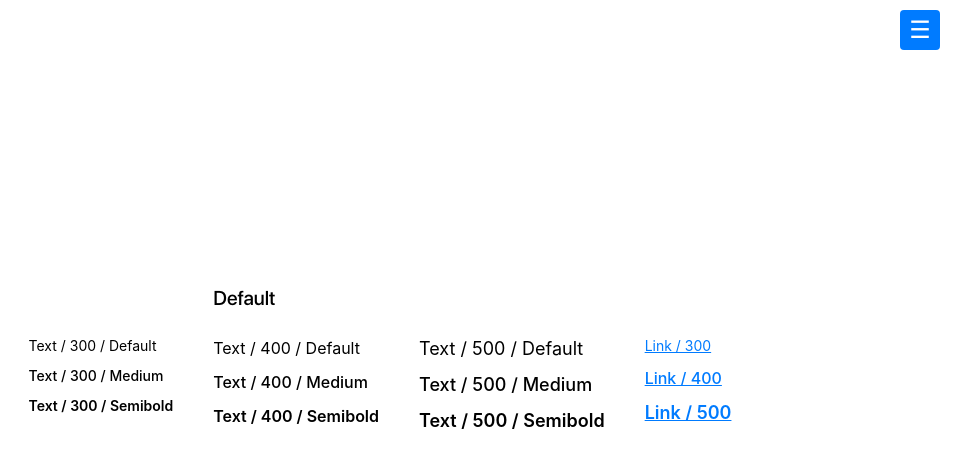
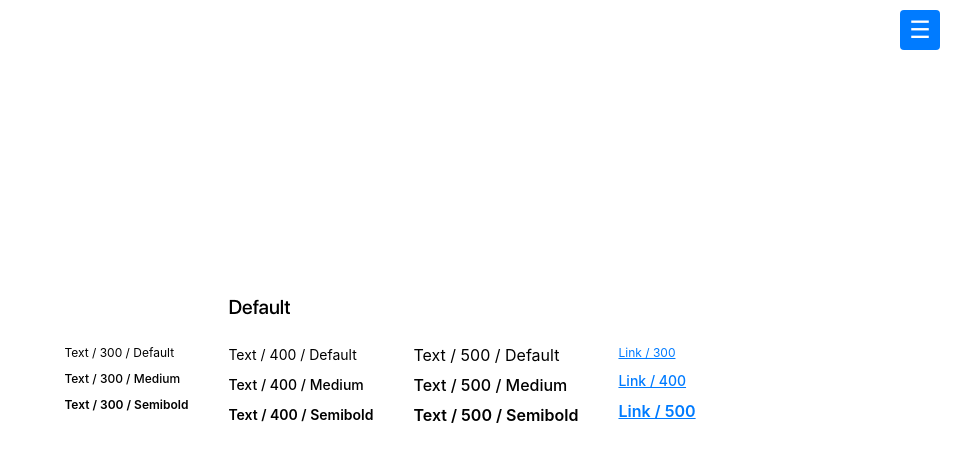
Before and after one commit to UeberTimei/joydev2, a React (Vite) app: page /textPage in a window 1280 px wide. Shown: the top 468 px of the page, without its empty margins (240-1211 px from the left). Built offline with nearby package versions, Linux system fonts and the light colour scheme; a web font is replaced by a local one.

Commit message:
fix: fixed css in Text component

```diff
--- a/src/components/Text/Text.module.scss
+++ b/src/components/Text/Text.module.scss
@@ -2,18 +2,18 @@
   font-family: "SF Pro Text", sans-serif;
 
   &--size-300 {
+    font-size: 12px;
+    line-height: 16px;
+  }
+
+  &--size-400 {
     font-size: 14px;
     line-height: 20px;
   }
 
-  &--size-400 {
+  &--size-500 {
     font-size: 16px;
-    line-height: 24px;
-  }
-
-  &--size-500 {
-    font-size: 18px;
-    line-height: 26px;
+    line-height: 20px;
   }
 
   &--weight-default {
```
